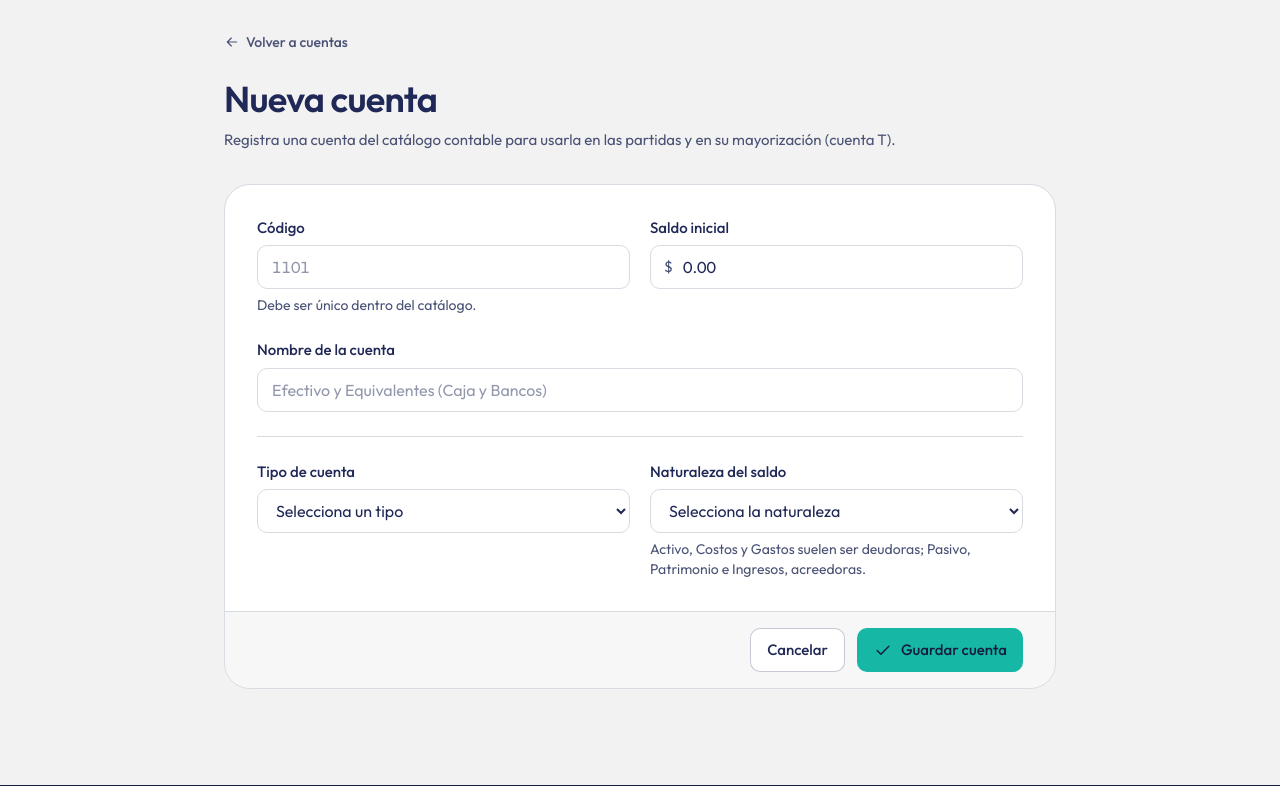
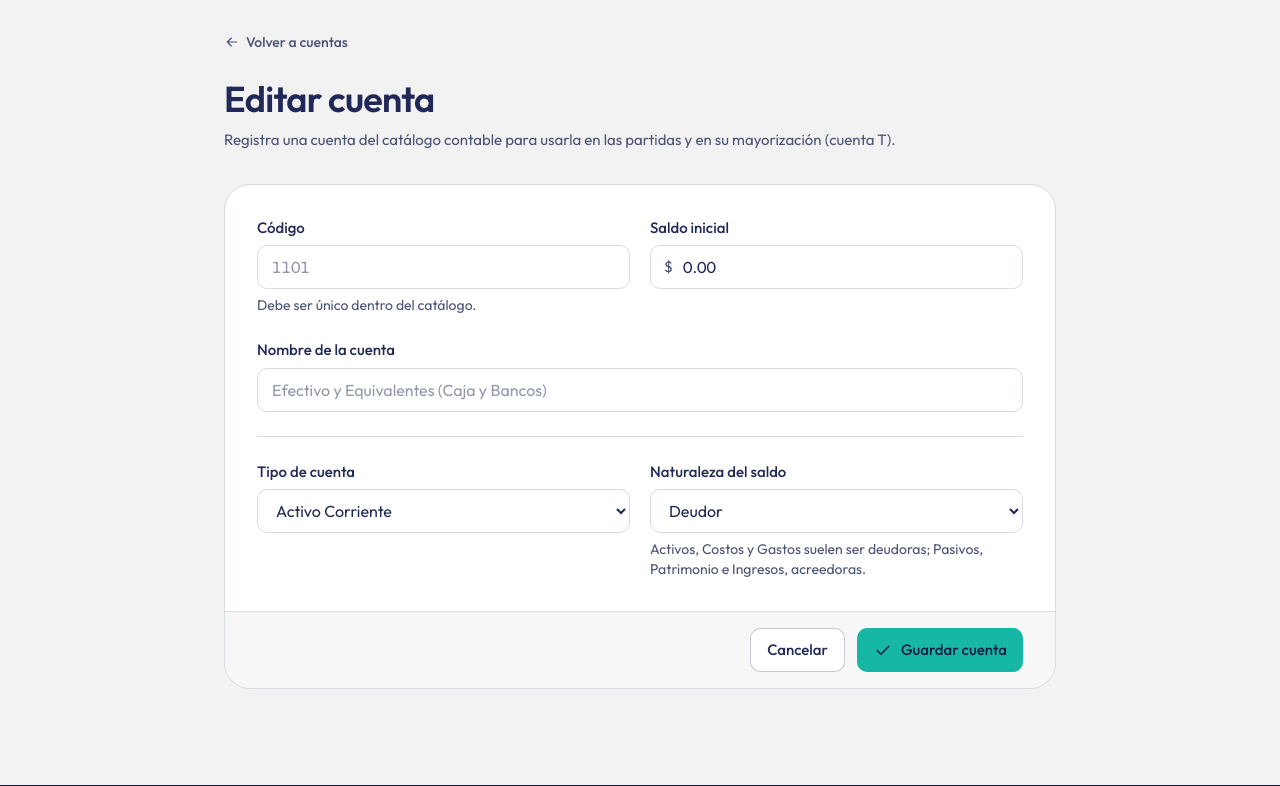
Before and after one commit to LuisGaleaas/proyectoFINAL-4SEASONS, a Laravel app: template www/4seasons-app/resources/views/admin/contables/cuentas/form.blade.php in a window 1280 px wide. Shown: the part 84-870 px from the top of the page. Run offline with Laravel 12, Linux system fonts and the light colour scheme; the template is opened without the code that fills it, so the values that code supplies are empty; style sheets or scripts are compiled from the project's sources.

Commit message:
feat: creación de formulario para registro de cuentas

```diff
--- /dev/null
+++ b/www/4seasons-app/app/Enums/TipoCuenta.php
@@ -0,0 +1,28 @@
+<?php
+
+namespace App\Enums;
+
+/**
+ * Tipos de cuenta del catálogo contable.
+ */
+enum TipoCuenta: string
+{
+    case ActivoCorriente = 'Activo Corriente';
+    case ActivoNoCorriente = 'Activo No Corriente';
+    case PasivoCorriente = 'Pasivo Corriente';
+    case PasivoNoCorriente = 'Pasivo No Corriente';
+    case Patrimonio = 'Patrimonio';
+    case Ingresos = 'Ingresos';
+    case Costos = 'Costos';
+    case Gastos = 'Gastos';
+
+    /**
+     * Todos los valores, p. ej. para la columna enum de la migración.
+     *
+     * @return array<int, string>
+     */
+    public static function valores(): array
+    {
+        return array_column(self::cases(), 'value');
+    }
+}
--- a/www/4seasons-app/app/Http/Requests/Admin/CuentaRequest.php
+++ b/www/4seasons-app/app/Http/Requests/Admin/CuentaRequest.php
@@ -2,6 +2,7 @@
 
 namespace App\Http\Requests\Admin;
 
+use App\Enums\TipoCuenta;
 use App\Models\Cuenta;
 use Illuminate\Foundation\Http\FormRequest;
 use Illuminate\Validation\Rule;
@@ -23,7 +24,7 @@ class CuentaRequest extends FormRequest
                 Rule::unique('cuentas', 'codigo')->ignore($cuenta?->id),
             ],
             'cuenta' => ['required', 'string', 'max:150'],
-            'tipocuenta' => ['required', Rule::in(Cuenta::TIPOS_CUENTA)],
+            'tipocuenta' => ['required', Rule::enum(TipoCuenta::class)],
             'tiposaldo' => ['required', Rule::in(Cuenta::TIPOS_SALDO)],
             'saldo' => ['required', 'numeric', 'min:0', 'max:999999999999.99'],
         ];
--- a/www/4seasons-app/app/Models/Cuenta.php
+++ b/www/4seasons-app/app/Models/Cuenta.php
@@ -2,14 +2,13 @@
 
 namespace App\Models;
 
+use App\Enums\TipoCuenta;
 use Illuminate\Database\Eloquent\Model;
 use Illuminate\Database\Eloquent\Relations\HasMany;
 
 class Cuenta extends Model
 {
     protected $table = 'cuentas';
-
-    public const TIPOS_CUENTA = ['Activo', 'Pasivo', 'Patrimonio', 'Ingresos', 'Costos', 'Gastos'];
 
     public const TIPOS_SALDO = ['Deudor', 'Acreedor'];
 
@@ -29,6 +28,7 @@ class Cuenta extends Model
     {
         return [
             'saldo' => 'decimal:2',
+            'tipocuenta' => TipoCuenta::class,
         ];
     }
 
--- a/www/4seasons-app/resources/views/admin/contables/cuentas/form.blade.php
+++ b/www/4seasons-app/resources/views/admin/contables/cuentas/form.blade.php
@@ -78,9 +78,10 @@
                         <select id="tipocuenta" name="tipocuenta" required
                                 @error('tipocuenta') aria-invalid="true" aria-describedby="tipocuenta-error" @enderror
                                 class="campo">
-                            <option value="" disabled @selected(! old('tipocuenta', $cuenta->tipocuenta))>Selecciona un tipo</option>
-                            @foreach (\App\Models\Cuenta::TIPOS_CUENTA as $tipo)
-                                <option value="{{ $tipo }}" @selected(old('tipocuenta', $cuenta->tipocuenta) === $tipo)>{{ $tipo }}</option>
+                            @php($tipoActual = old('tipocuenta', $cuenta->tipocuenta?->value))
+                            <option value="" disabled @selected(! $tipoActual)>Selecciona un tipo</option>
+                            @foreach (\App\Enums\TipoCuenta::cases() as $tipo)
+                                <option value="{{ $tipo->value }}" @selected($tipoActual === $tipo->value)>{{ $tipo->value }}</option>
                             @endforeach
                         </select>
                         @error('tipocuenta') <p id="tipocuenta-error" class="error-campo">{{ $message }}</p> @enderror
@@ -97,7 +98,7 @@
                                 <option value="{{ $tipo }}" @selected(old('tiposaldo', $cuenta->tiposaldo) === $tipo)>{{ $tipo }}</option>
                             @endforeach
                         </select>
-                        <p id="tiposaldo-ayuda" class="ayuda">Activo, Costos y Gastos suelen ser deudoras; Pasivo, Patrimonio e Ingresos, acreedoras.</p>
+                        <p id="tiposaldo-ayuda" class="ayuda">Activos, Costos y Gastos suelen ser deudoras; Pasivos, Patrimonio e Ingresos, acreedoras.</p>
                         @error('tiposaldo') <p id="tiposaldo-error" class="error-campo">{{ $message }}</p> @enderror
                     </div>
                 </div>
--- a/www/4seasons-app/resources/views/admin/contables/cuentas/index.blade.php
+++ b/www/4seasons-app/resources/views/admin/contables/cuentas/index.blade.php
@@ -56,8 +56,8 @@
                         <tr class="align-top transition-[background-color] duration-150 hover:bg-neutro/60">
                             <td class="px-5 py-4 tabular-nums text-tinta-suave">{{ $cuenta->codigo }}</td>
                             <th scope="row" class="px-5 py-4 font-semibold text-azul">{{ $cuenta->cuenta }}</th>
-                            <td class="px-5 py-4">
-                                <span class="inline-flex rounded-full bg-azul-100/60 px-2.5 py-0.5 text-sm text-azul">{{ $cuenta->tipocuenta }}</span>
+                            <td class="px-5 py-4 text-tinta-suave">
+                                {{ $cuenta->tipocuenta->value }}
                             </td>
                             <td class="px-5 py-4 text-tinta-suave">{{ $cuenta->tiposaldo }}</td>
                             <td class="px-5 py-4 text-right tabular-nums">${{ number_format((float) $cuenta->saldo, 2) }}</td>
```
Also changed, not shown: www/4seasons-app/database/seeders/CuentaSeeder.php (+13 -12 lines), www/4seasons-app/routes/web.php (+4 -4 lines), www/4seasons-app/database/migrations/2026_11_27_213843_create_cuentas_table.php.
